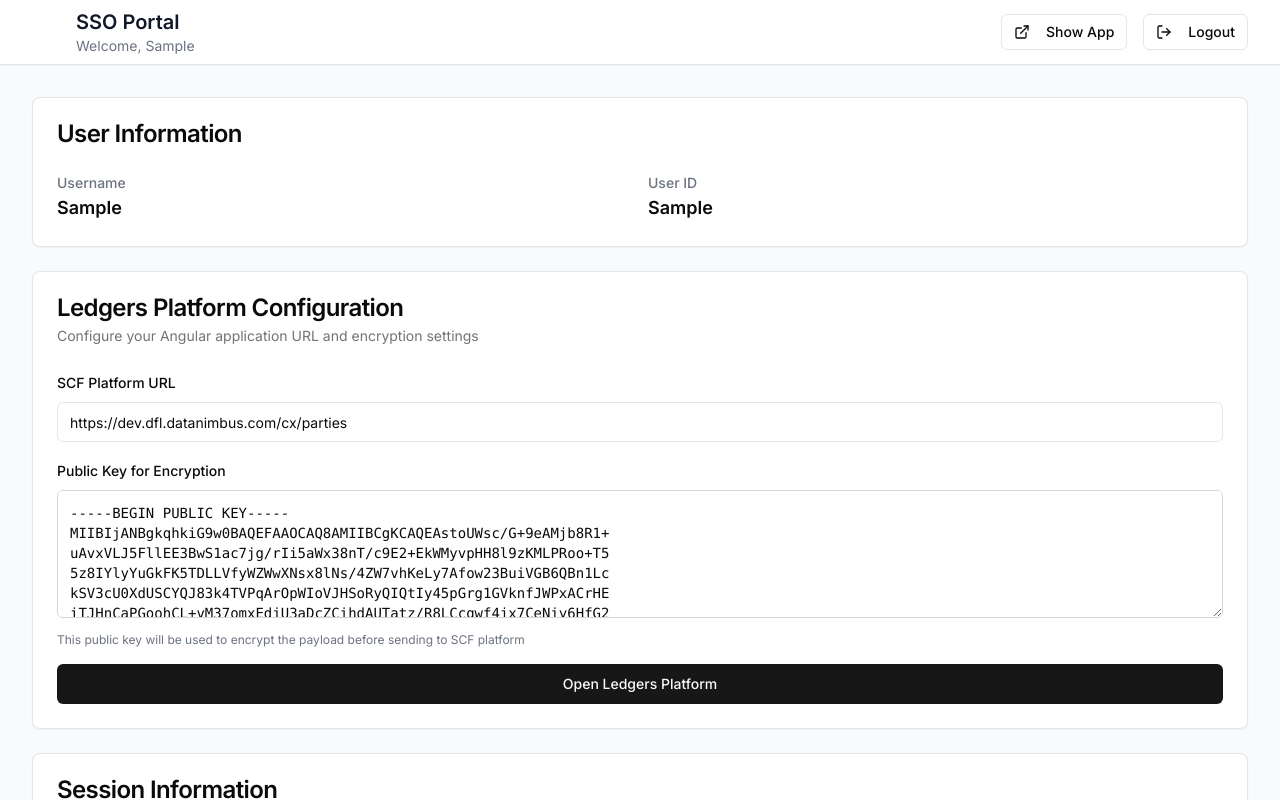
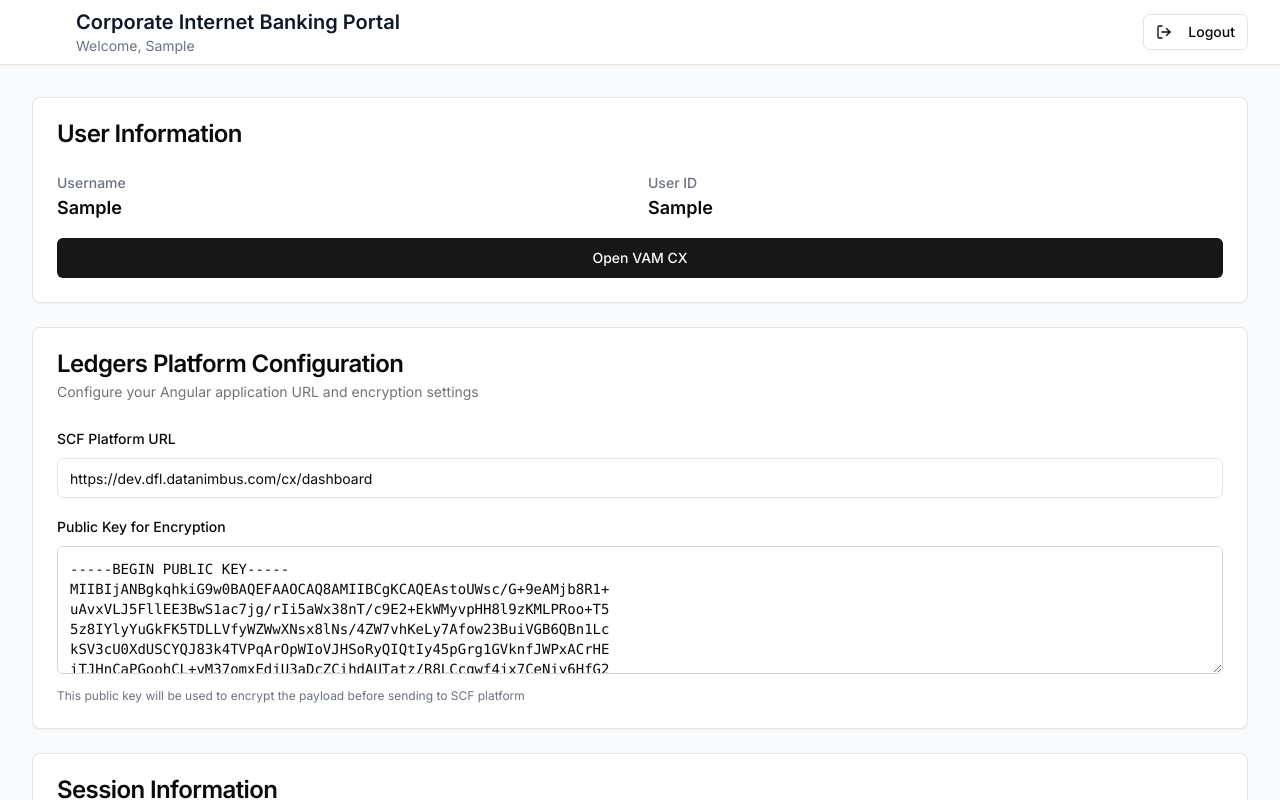
Before and after one commit to narasimhakamath/sso-mock, a Next.js app: page / in a window 1280 px wide. Both pictures are taken after typing "Sample" into the empty fields and a click on the button "Login". Shown: the top 800 px of the page. Built offline with nearby package versions, Linux system fonts and the light colour scheme.

Commit message:
- Changes for Limad demo.

```diff
--- a/app/page.tsx
+++ b/app/page.tsx
@@ -8,7 +8,7 @@ import { Card, CardContent, CardDescription, CardHeader, CardTitle } from "@/com
 import { Input } from "@/components/ui/input"
 import { Label } from "@/components/ui/label"
 import { Alert, AlertDescription } from "@/components/ui/alert"
-import { LogOut, ExternalLink } from "lucide-react"
+import { LogOut } from "lucide-react"
 import forge from "node-forge";
 import SHA256 from "crypto-js/sha256";
 
@@ -22,8 +22,7 @@ export default function SSOMockApp() {
   const [username, setUsername] = useState("")
   const [loading, setLoading] = useState(false)
   const [error, setError] = useState("")
-  const [showIframe, setShowIframe] = useState(false)
-  const [angularAppUrl, setAngularAppUrl] = useState("https://dev.dfl.datanimbus.com/cx/parties")
+  const [angularAppUrl, setAngularAppUrl] = useState("https://dev.dfl.datanimbus.com/cx/dashboard")
   const [publicKey, setPublicKey] = useState(`-----BEGIN PUBLIC KEY-----
 MIIBIjANBgkqhkiG9w0BAQEFAAOCAQ8AMIIBCgKCAQEAstoUWsc/G+9eAMjb8R1+
 uAvxVLJ5FllEE3BwS1ac7jg/rIi5aWx38nT/c9E2+EkWMyvpHH8l9zKMLPRoo+T5
@@ -114,7 +113,6 @@ AwIDAQAB
     setUser(null)
     setSessionExpiry(null)
     setSessionWarning(false)
-    setShowIframe(false)
     setError("Session expired. Please login again.")
 
     // Clear all timers
@@ -206,7 +204,6 @@ AwIDAQAB
     sessionStorage.removeItem("encrypted_payload")
     setUser(null)
     setSessionExpiry(null)
-    setShowIframe(false)
     setError("")
   }
 
@@ -229,9 +226,9 @@ AwIDAQAB
       const encryptedPayload = await encryptPayload(payloadObj, publicKey)
 
       // Make the handshake API request
-      // const handshakeUrl = `https://dev.dfl.datanimbus.com/b2b/pipes/IL/digiCorpHandshakeToken?payload=${encodeURIComponent(encryptedPayload)}`
+      // const handshakeUrl = `https://https://ledgers.demo.datanimbus.com//b2b/pipes/ILQA/digiCorpHandshakeToken?payload=${encodeURIComponent(encryptedPayload)}`
       // console.log('encryptedPayload: ', encryptedPayload);
-      // const handshakeUrl = `https://dev.dfl.datanimbus.com/b2b/pipes/IL/digiCorpHandshakeToken?payload=${encryptedPayload}`
+      // const handshakeUrl = `https://https://ledgers.demo.datanimbus.com//b2b/pipes/ILQA/digiCorpHandshakeToken?payload=${encryptedPayload}`
       // const response = await fetch(handshakeUrl)
       // if (!response.ok) throw new Error("Handshake API failed")
 
@@ -254,12 +251,11 @@ AwIDAQAB
 
       console.log('iframeUrl: ', iframeUrl);
 
-      setAngularAppUrl(iframeUrl)
-      setShowIframe(true)
+      window.open(iframeUrl, "_blank")
       setError("")
     } catch (err) {
       setError("Failed to encrypt payload or open platform. Please try again.")
-      console.log(err);
+      console.log('KAMATH:::', err);
     } finally {
       setLoading(false)
     }
@@ -306,8 +302,8 @@ AwIDAQAB
       <div className="min-h-screen bg-gradient-to-br from-blue-50 to-indigo-100 flex items-center justify-center p-4">
         <Card className="w-full max-w-md">
           <CardHeader className="text-center">
-            <CardTitle className="text-2xl font-bold text-gray-900">SSO Mock Login</CardTitle>
-            <CardDescription>Enter your username to access the application</CardDescription>
+            <CardTitle className="text-2xl font-bold text-gray-900">CIB Mock</CardTitle>
+            <CardDescription>Enter your Corporate Internet Banking username to access the application</CardDescription>
           </CardHeader>
           <CardContent>
             <form onSubmit={handleLogin} className="space-y-4">
@@ -348,17 +344,12 @@ AwIDAQAB
             <div className="flex items-center space-x-3">
               <div className="h-8 w-8 text-blue-600" />
               <div>
-                <h1 className="text-xl font-semibold text-gray-900">SSO Portal</h1>
+                <h1 className="text-xl font-semibold text-gray-900">Corporate Internet Banking Portal</h1>
                 <p className="text-sm text-gray-500">Welcome, {user.username}</p>
               </div>
             </div>
 
             <div className="flex items-center space-x-4">
-              <Button variant="outline" size="sm" onClick={() => setShowIframe(!showIframe)}>
-                <ExternalLink className="h-4 w-4 mr-2" />
-                {showIframe ? "Hide App" : "Show App"}
-              </Button>
-
               <Button variant="outline" size="sm" onClick={handleLogout}>
                 <LogOut className="h-4 w-4 mr-2" />
                 Logout
@@ -411,6 +402,20 @@ AwIDAQAB
                   <p className="text-lg font-semibold">{user.username}</p>
                 </div>
               </div>
+
+              {error && (
+                <Alert variant="destructive" className="mt-4">
+                  <AlertDescription>{error}</AlertDescription>
+                </Alert>
+              )}
+
+              <Button
+                onClick={handleOpenAngularApp}
+                disabled={loading || !angularAppUrl || !publicKey.trim()}
+                className="w-full mt-4"
+              >
+                {loading ? "Generating Encrypted Payload..." : "Open VAM CX"}
+              </Button>
             </CardContent>
           </Card>
 
@@ -426,7 +431,7 @@ AwIDAQAB
                 <Input
                   id="angular-url"
                   type="url"
-                  placeholder="https://ledgers.demo.datanimbus.com/cx/parties"
+                  placeholder="https://dev.dfl.datanimbus.com/cx/dashboard"
                   value={angularAppUrl}
                   onChange={(e) => setAngularAppUrl(e.target.value)}
                 />
@@ -456,46 +461,8 @@ AwIDAQAB
                   This public key will be used to encrypt the payload before sending to SCF platform
                 </p>
               </div>
-
-              {error && (
-                <Alert variant="destructive">
-                  <AlertDescription>{error}</AlertDescription>
-                </Alert>
-              )}
-
-              <Button
-                onClick={handleOpenAngularApp}
-                disabled={loading || !angularAppUrl || !publicKey.trim()}
-                className="w-full"
-              >
-                {loading ? "Generating Encrypted Payload..." : "Open Ledgers Platform"}
-              </Button>
             </CardContent>
           </Card>
-
-          {/* Angular App iFrame */}
-          {showIframe && (
-            <Card>
-              <CardHeader>
-                <CardTitle>Ledgers Platform</CardTitle>
-                <CardDescription>Your Angular app is running with SSO authentication at /cx/parties</CardDescription>
-              </CardHeader>
-              <CardContent>
-                <div className="border rounded-lg overflow-hidden">
-                  <iframe
-                    src={angularAppUrl}
-                    className="w-full h-[600px] border-0"
-                    title="Ledgers Platform - Parties"
-                    sandbox="allow-same-origin allow-scripts allow-forms allow-popups"
-                  />
-                </div>
-                <p className="text-sm text-gray-500 mt-2">
-                  JWT Token is stored in sessionStorage and available to your Angular app. The encrypted payload is
-                  passed as ?payload= query parameter.
-                </p>
-              </CardContent>
-            </Card>
-          )}
 
           {/* Session Information */}
           <Card>
--- a/next.config.mjs
+++ b/next.config.mjs
@@ -9,6 +9,7 @@ const nextConfig = {
   images: {
     unoptimized: true,
   },
+  basePath: '/sso-mock', // Add this line to serve the app under /sso-mock
 }
 
 export default nextConfig
```
